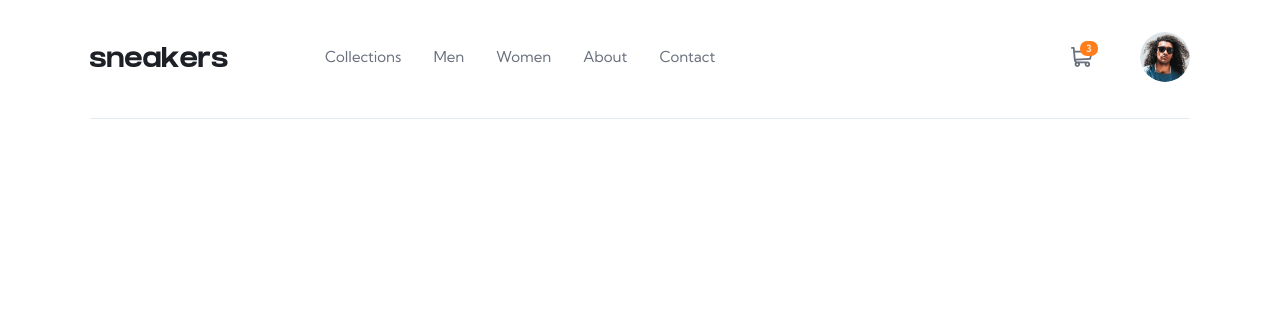
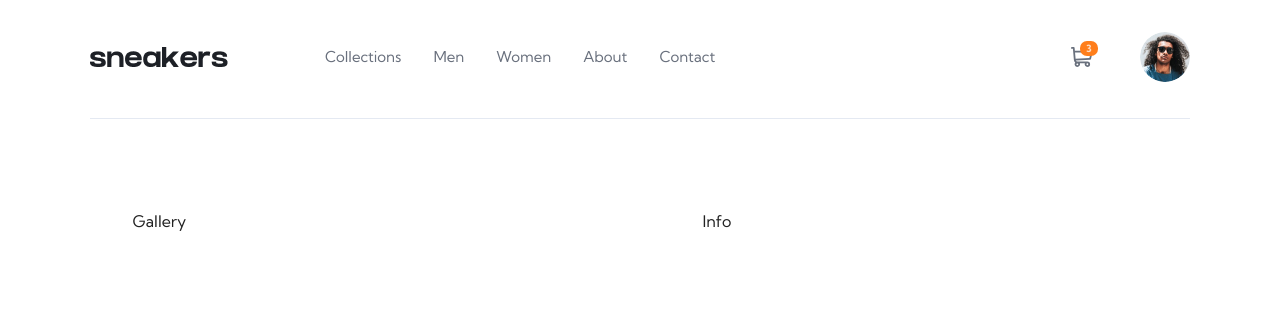
Before and after one commit to Diyorbek-2226/ecommerce, a plain HTML site: page index.html in a window 1280 px wide. Drawn offline with Linux system fonts and the light colour scheme.

Commit message:
Add product page wrappers

```diff
--- a/index.html
+++ b/index.html
@@ -93,7 +93,16 @@
 
     <!-- MAIN CONTENT -->
     <main class="main-content">
+        <!-- Product Page -->
+        <div class="product-page">
+            <div class="container product-page__container">
+                <!-- Product Page Gallery -->
+                <div class="product-page__galery">Gallery</div>
 
+                <!-- Product Page Info -->
+                <div class="product-page__info">Info</div>
+            </div>
+        </div>
     </main>
 
     <script src="./js/main.js"></script>
--- a/styles/style.css
+++ b/styles/style.css
@@ -51,9 +51,9 @@ ul {
 /* CONTAINER */
 .container {
   width: 100%;
-  max-width: 1200px;
-  padding-left: 50px;
-  padding-right: 50px;
+  max-width: 1148px;
+  padding-left: 24px;
+  padding-right: 24px;
   margin-left: auto;
   margin-right: auto;
 }
@@ -305,3 +305,25 @@ ul {
   display: block;
   border-radius: 50%;
 }
+
+
+/* Product Page */
+.product-page {
+  padding-top: 90px;
+  padding-bottom: 90px;
+}
+.product-page__container {
+  display: flex;
+  justify-content: space-between;
+  align-items: center;
+  max-width: 1063px;
+}
+.product-page__galery {
+  width: 100%;
+  max-width: 445px;
+  margin-right: 48px;
+}
+.product-page__info {
+  width: 100%;
+  max-width: 445px;
+}
```
